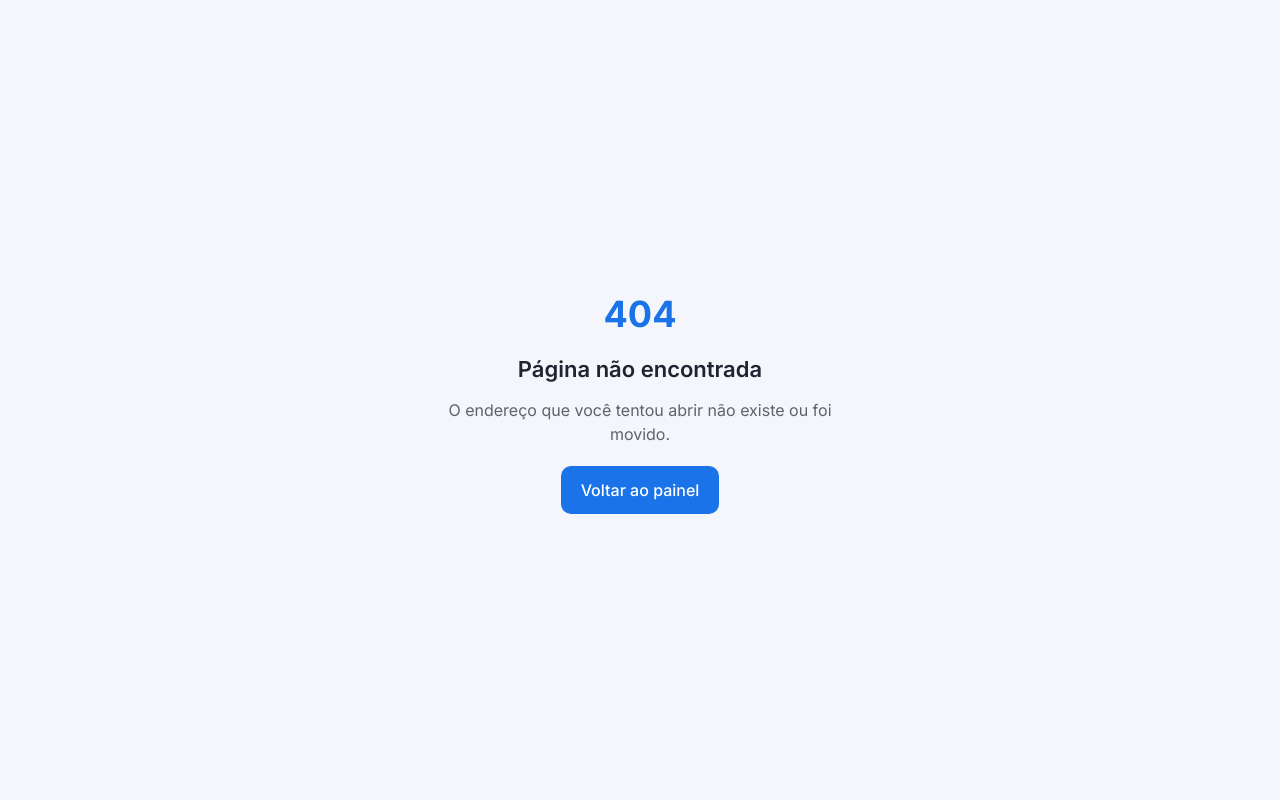
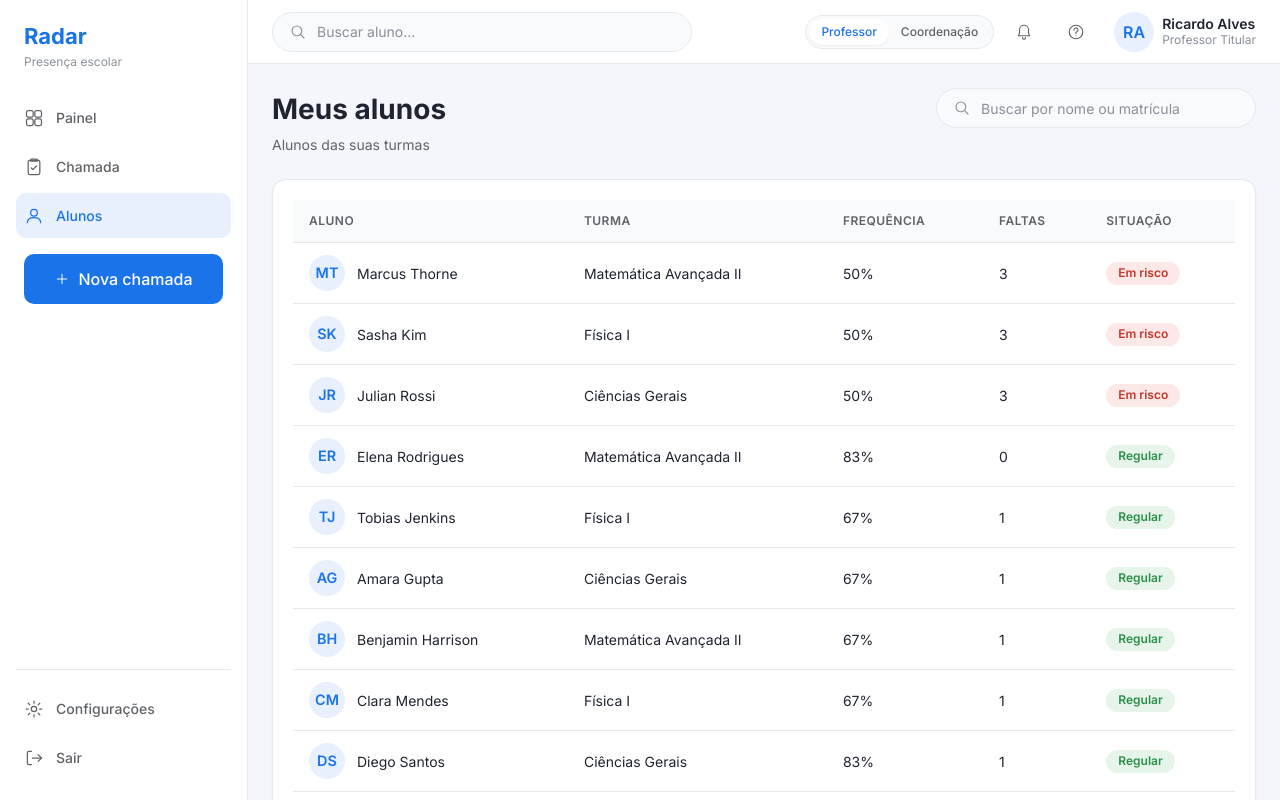
Before and after one commit to emersonjds/radar, a Next.js app: page /alunos in a window 1280 px wide. Before the commit this address had no page. Shown: the top 800 px of the page. Built offline with nearby package versions, Linux system fonts and the light colour scheme.

Commit message:
feat(alunos): add role-aware students screen for both personas

```diff
--- /dev/null
+++ b/src/app/(app)/alunos/page.tsx
@@ -0,0 +1,5 @@
+import { ListaAlunos } from "@/widgets/lista-alunos/ListaAlunos";
+
+export default function AlunosPage() {
+  return <ListaAlunos />;
+}
--- /dev/null
+++ b/src/widgets/lista-alunos/ListaAlunos.module.css
@@ -0,0 +1,45 @@
+.pagina {
+  display: flex;
+  flex-direction: column;
+  gap: var(--space-6);
+}
+
+.cabecalho {
+  display: flex;
+  flex-wrap: wrap;
+  align-items: flex-start;
+  justify-content: space-between;
+  gap: var(--space-4);
+}
+
+.titulo {
+  font-size: var(--text-2xl);
+  font-weight: var(--weight-bold);
+  color: var(--color-text);
+}
+
+.subtitulo {
+  font-size: var(--text-sm);
+  color: var(--color-text-muted);
+  margin-top: var(--space-1);
+}
+
+.busca {
+  width: 100%;
+  max-width: 320px;
+}
+
+.tableScroll {
+  overflow-x: auto;
+}
+
+.alunoCell {
+  display: flex;
+  align-items: center;
+  gap: var(--space-3);
+}
+
+.estado {
+  text-align: center;
+  color: var(--color-text-muted);
+}
--- /dev/null
+++ b/src/widgets/lista-alunos/ListaAlunos.tsx
@@ -0,0 +1,171 @@
+"use client";
+
+import { useState } from "react";
+import Link from "next/link";
+import { useAlunos } from "@/entities/aluno/queries";
+import type { Presenca } from "@/entities/presenca/model";
+import { usePresencas } from "@/entities/presenca/queries";
+import { useTurmas } from "@/entities/turma/queries";
+import { useSessao } from "@/features/sessao/use-sessao";
+import { contarFaltas, taxaFrequencia } from "@/features/analytics/model";
+import { formatarPercentual } from "@/shared/lib/format";
+import { Avatar } from "@/shared/ui/Avatar/Avatar";
+import { Badge } from "@/shared/ui/Badge/Badge";
+import buttonStyles from "@/shared/ui/Button/Button.module.css";
+import { Card } from "@/shared/ui/Card/Card";
+import { cx } from "@/shared/ui/cx";
+import { Icon } from "@/shared/ui/Icon/Icon";
+import { SearchInput } from "@/shared/ui/SearchInput/SearchInput";
+import { Table, TBody, TD, TH, THead, TR } from "@/shared/ui/Table/Table";
+import styles from "./ListaAlunos.module.css";
+
+const LIMITE_FALTAS_RISCO = 3;
+
+export function ListaAlunos() {
+  const { papel, perfil, carregando: carregandoSessao } = useSessao();
+  const { data: alunos, isLoading: carregandoAlunos } = useAlunos();
+  const { data: turmas, isLoading: carregandoTurmas } = useTurmas();
+  const { data: presencas, isLoading: carregandoPresencas } = usePresencas();
+  const [busca, setBusca] = useState("");
+
+  const carregando =
+    carregandoSessao || carregandoAlunos || carregandoTurmas || carregandoPresencas;
+  const isProfessor = papel === "professor";
+
+  const turmaPorId = new Map((turmas ?? []).map((turma) => [turma.id, turma]));
+
+  const presencasPorAluno = new Map<string, Presenca[]>();
+  for (const presenca of presencas ?? []) {
+    presencasPorAluno.set(presenca.alunoId, [
+      ...(presencasPorAluno.get(presenca.alunoId) ?? []),
+      presenca,
+    ]);
+  }
+
+  const turmasDoProfessor = isProfessor
+    ? (turmas ?? []).filter((turma) => turma.professorId === perfil?.id)
+    : [];
+  const turmaIdsDoProfessor = new Set(turmasDoProfessor.map((turma) => turma.id));
+
+  const alunosEscopo = isProfessor
+    ? (alunos ?? []).filter((aluno) => turmaIdsDoProfessor.has(aluno.turmaId))
+    : (alunos ?? []);
+
+  const termo = busca.trim().toLowerCase();
+  const alunosFiltrados = termo
+    ? alunosEscopo.filter(
+        (aluno) =>
+          aluno.nome.toLowerCase().includes(termo) ||
+          aluno.matricula.toLowerCase().includes(termo),
+      )
+    : alunosEscopo;
+
+  const linhas = alunosFiltrados.map((aluno) => {
+    const presencasDoAluno = presencasPorAluno.get(aluno.id) ?? [];
+    return {
+      aluno,
+      turmaNome: turmaPorId.get(aluno.turmaId)?.nome ?? "—",
+      frequencia: taxaFrequencia(presencasDoAluno),
+      faltas: contarFaltas(presencasDoAluno),
+    };
+  });
+
+  const semTurmas = isProfessor && turmasDoProfessor.length === 0;
+  const colunas = isProfessor ? 5 : 7;
+  const titulo = isProfessor ? "Meus alunos" : "Alunos";
+  const subtitulo = isProfessor
+    ? "Alunos das suas turmas"
+    : `${alunosEscopo.length} aluno${alunosEscopo.length === 1 ? "" : "s"} cadastrados`;
+
+  return (
+    <div className={styles.pagina}>
+      <header className={styles.cabecalho}>
+        <div>
+          <h1 className={styles.titulo}>{titulo}</h1>
+          <p className={styles.subtitulo}>{subtitulo}</p>
+        </div>
+        <SearchInput
+          value={busca}
+          onChange={setBusca}
+          placeholder="Buscar por nome ou matrícula"
+          className={styles.busca}
+        />
+      </header>
+
+      <Card>
+        <div className={styles.tableScroll}>
+          <Table>
+            <THead>
+              <TR>
+                <TH>Aluno</TH>
+                {!isProfessor && <TH>Matrícula</TH>}
+                <TH>Turma</TH>
+                <TH>Frequência</TH>
+                <TH>Faltas</TH>
+                <TH>Situação</TH>
+                {!isProfessor && <TH>Ação</TH>}
+              </TR>
+            </THead>
+            <TBody>
+              {carregando && (
+                <TR>
+                  <TD colSpan={colunas} className={styles.estado}>
+                    Carregando alunos…
+                  </TD>
+                </TR>
+              )}
+              {!carregando && semTurmas && (
+                <TR>
+                  <TD colSpan={colunas} className={styles.estado}>
+                    Você não tem turmas atribuídas
+                  </TD>
+                </TR>
+              )}
+              {!carregando && !semTurmas && linhas.length === 0 && (
+                <TR>
+                  <TD colSpan={colunas} className={styles.estado}>
+                    Nenhum aluno encontrado
+                  </TD>
+                </TR>
+              )}
+              {!carregando &&
+                linhas.map(({ aluno, turmaNome, frequencia, faltas }) => {
+                  const emRisco = faltas >= LIMITE_FALTAS_RISCO;
+                  return (
+                    <TR key={aluno.id}>
+                      <TD>
+                        <div className={styles.alunoCell}>
+                          <Avatar nome={aluno.nome} size={36} />
+                          <span>{aluno.nome}</span>
+                        </div>
+                      </TD>
+                      {!isProfessor && <TD>{aluno.matricula}</TD>}
+                      <TD>{turmaNome}</TD>
+                      <TD>{formatarPercentual(frequencia)}</TD>
+                      <TD>{faltas}</TD>
+                      <TD>
+                        <Badge tone={emRisco ? "danger" : "success"}>
+                          {emRisco ? "Em risco" : "Regular"}
+                        </Badge>
+                      </TD>
+                      {!isProfessor && (
+                        <TD>
+                          <Link
+                            href="/relatorios"
+                            className={cx(buttonStyles.button, buttonStyles.outlined, buttonStyles.sm)}
+                          >
+                            <Icon name="relatorios" size={16} />
+                            Ver relatório
+                          </Link>
+                        </TD>
+                      )}
+                    </TR>
+                  );
+                })}
+            </TBody>
+          </Table>
+        </div>
+      </Card>
+    </div>
+  );
+}
```
